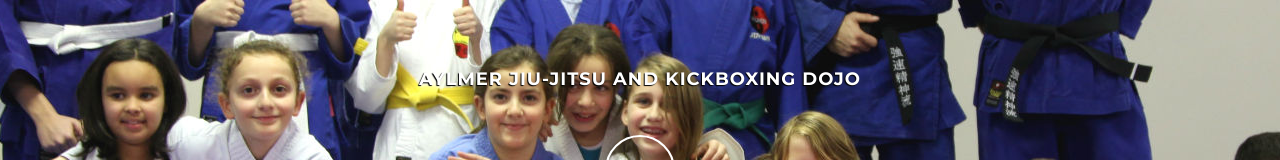
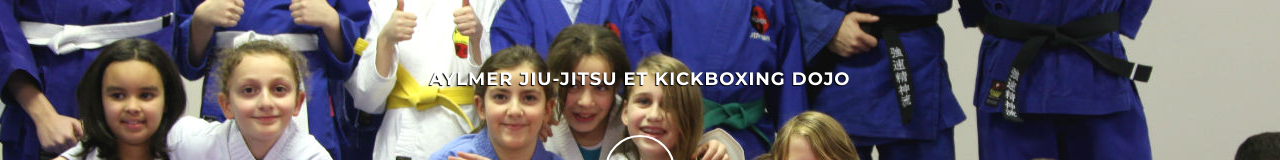
Before and after one commit to aylmerjiujitsu/aylmerjiujitsu.github.io, a plain HTML site: page index.html in a window 1280 px wide. Shown: the part 336-496 px from the top of the page. Drawn offline with Linux system fonts and the light colour scheme; some packages are replaced by stand-ins of ours.

Commit message:
Fix translation

```diff
--- a/index.html
+++ b/index.html
@@ -66,7 +66,7 @@
 
 		<div class="slogan">
 			<h2 class="invisible">Bienvenue au <span class="text_color">AYLMER JIUJITSU ET KICKBOXING</span> </h2>
-			<h4>Aylmer Jiu-Jitsu and Kickboxing Dojo</h4>
+			<h4>Aylmer Jiu-Jitsu et Kickboxing Dojo</h4>
 		</div>
 		<div class="page-scroll">
 			<a href="#service" class="btn btn-circle">
```
